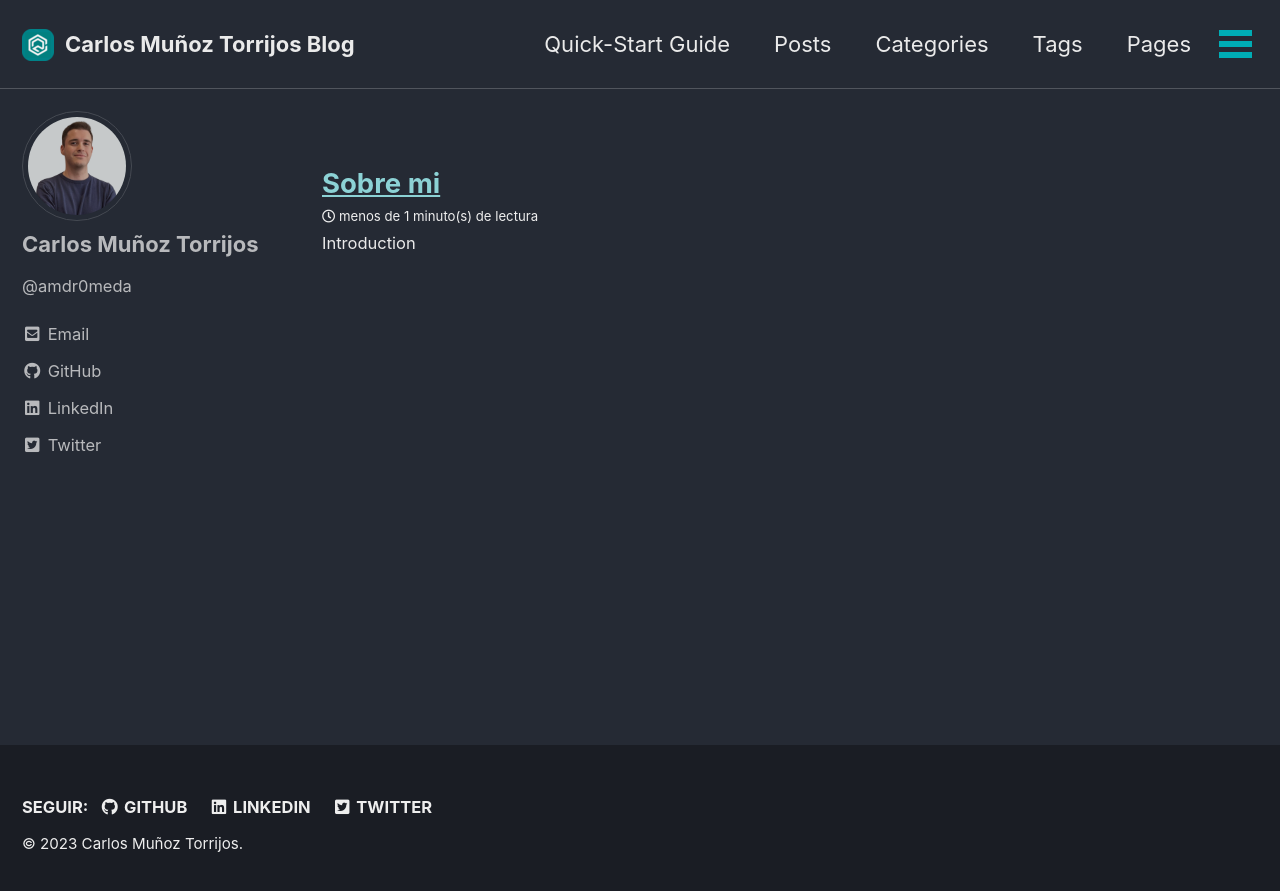
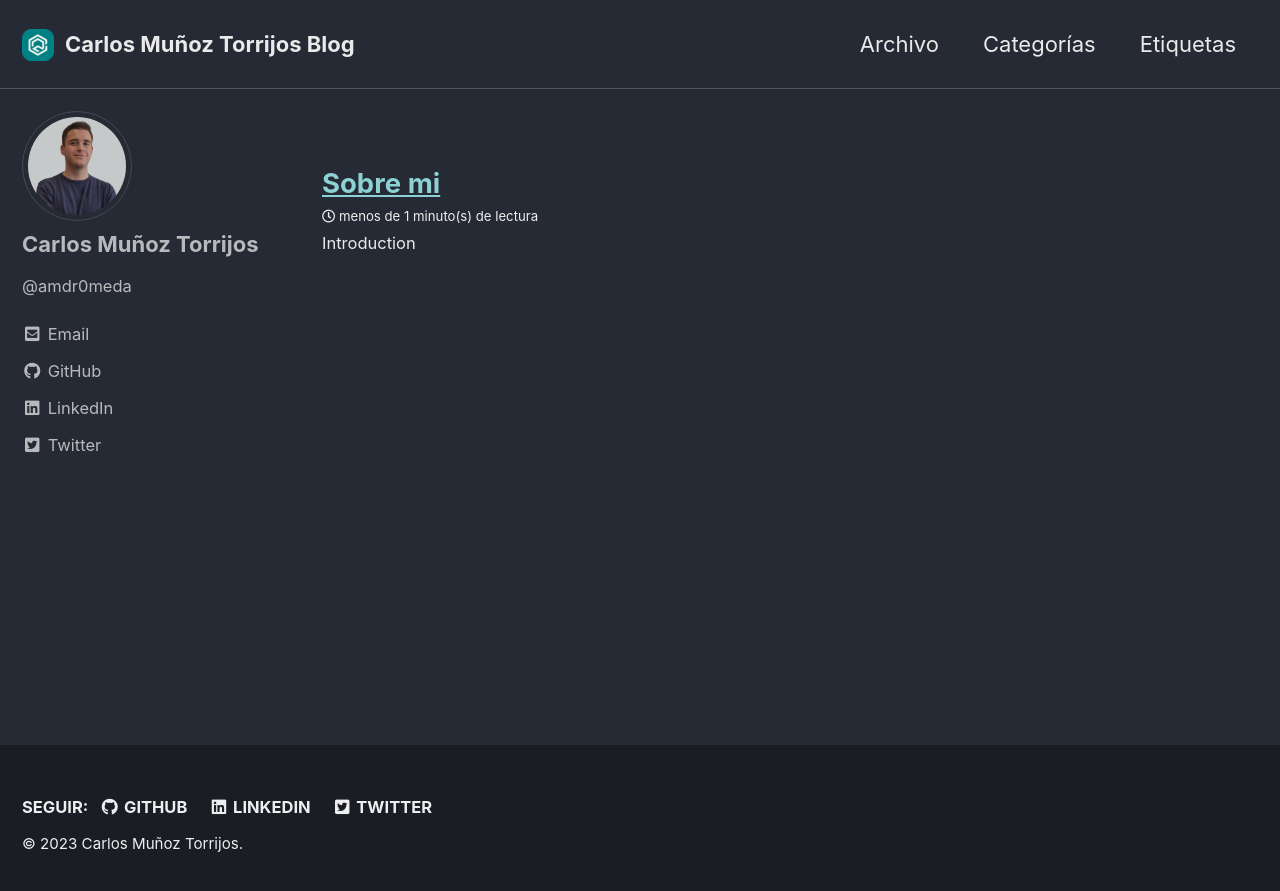
Before and after one commit to Amdr0meda/Personal_website, a Jekyll site: the page built from _pages/en/home.md, in a window 1280 px wide. Shown: the top 891 px of the page. Built offline with Jekyll 4.4.1, drawn with Linux system fonts in a browser that asks for light colours; cached includes are drawn as plain includes.

Commit message:
Update navigation.yml

```diff
--- a/_data/navigation.yml
+++ b/_data/navigation.yml
@@ -1,18 +1,7 @@
 main:
-  - ref: archive
-  - ref: categories
-  - ref: tags
-  - title: "Quick-Start Guide"
-    url: /docs/quick-start-guide/
-  - title: "Posts"
-    url: /year-archive/
-  - title: "Categories"
-    url: /categories/
-  - title: "Tags"
-    url: /tags/
-  - title: "Pages"
-    url: /page-archive/
-  - title: "Collections"
-    url: /collection-archive/
-  - title: "External Link"
-    url: https://google.com
+  - title: "Archivo"
+    url: /arcghivo/
+  - title: "Categorías"
+    url: /categorias/
+  - title: "Etiquetas"
+    url: /tetiquetas/
```
